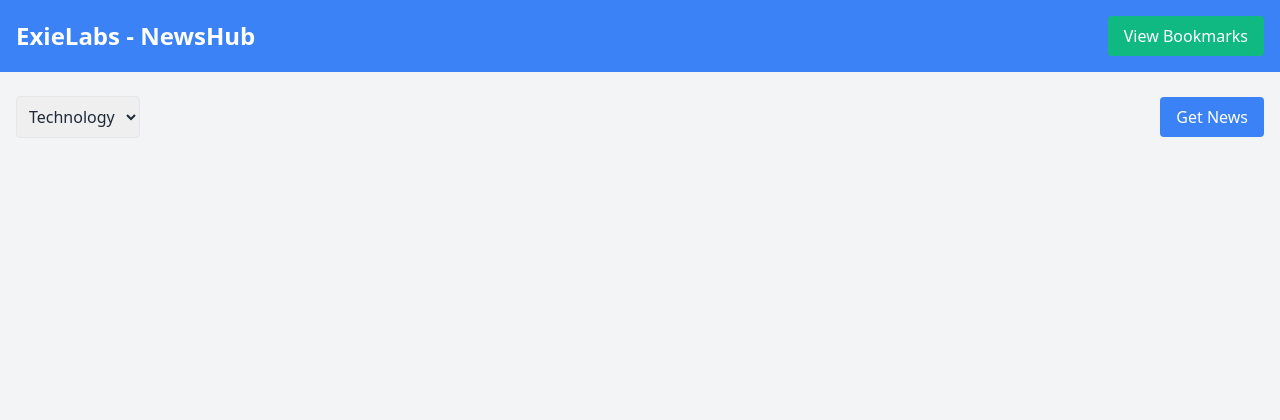
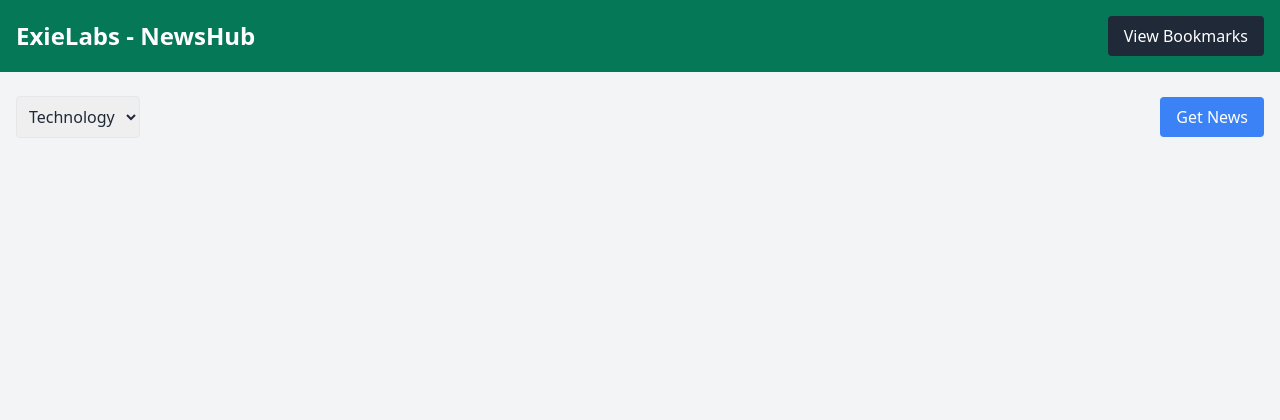
Before and after one commit to thesonicstar/newsfeedapp, a Flask app: page / in a window 1280 px wide. Shown: the top 420 px of the page. Run offline with Flask 3, Linux system fonts and the light colour scheme.

Commit message:
colour scheme change

```diff
--- a/templates/bookmarks.html
+++ b/templates/bookmarks.html
@@ -11,7 +11,7 @@
 <body class="bg-gray-100 text-gray-800 dark:bg-gray-900 dark:text-gray-200 transition duration-500">
 
     <!-- Header -->
-    <header class="bg-blue-500 text-white p-4 flex justify-between items-center">
+    <header class="bg-green-700 text-white p-4 flex justify-between items-center">
         <h1 class="text-2xl font-bold">Bookmarked Articles</h1>
         <a href="/" class="bg-gray-800 text-white px-3 py-1 rounded hover:bg-gray-700">Home</a>
     </header>
--- a/templates/index.html
+++ b/templates/index.html
@@ -13,14 +13,14 @@
 <body class="bg-gray-100 text-gray-800 dark:bg-gray-900 dark:text-gray-200 transition duration-500">
 
     <!-- Header -->
-    <header class="bg-blue-500 text-white p-4 flex justify-between items-center">
+    <header class="bg-green-700 text-white p-4 flex justify-between items-center">
         <h1 class="text-2xl font-bold">ExieLabs - NewsHub</h1>
         <!--<div>
             <button id="theme-toggle" class="bg-gray-800 text-white px-3 py-1 rounded">
                 Dark Mode
             </button>
         </div>-->
-        <a href="/bookmarks" class="bg-green-500 text-white px-4 py-2 rounded hover:bg-green-600">
+        <a href="/bookmarks" class="bg-gray-800 text-white px-4 py-2 rounded hover:bg-gray-700">
             View Bookmarks
         </a>
 
```
